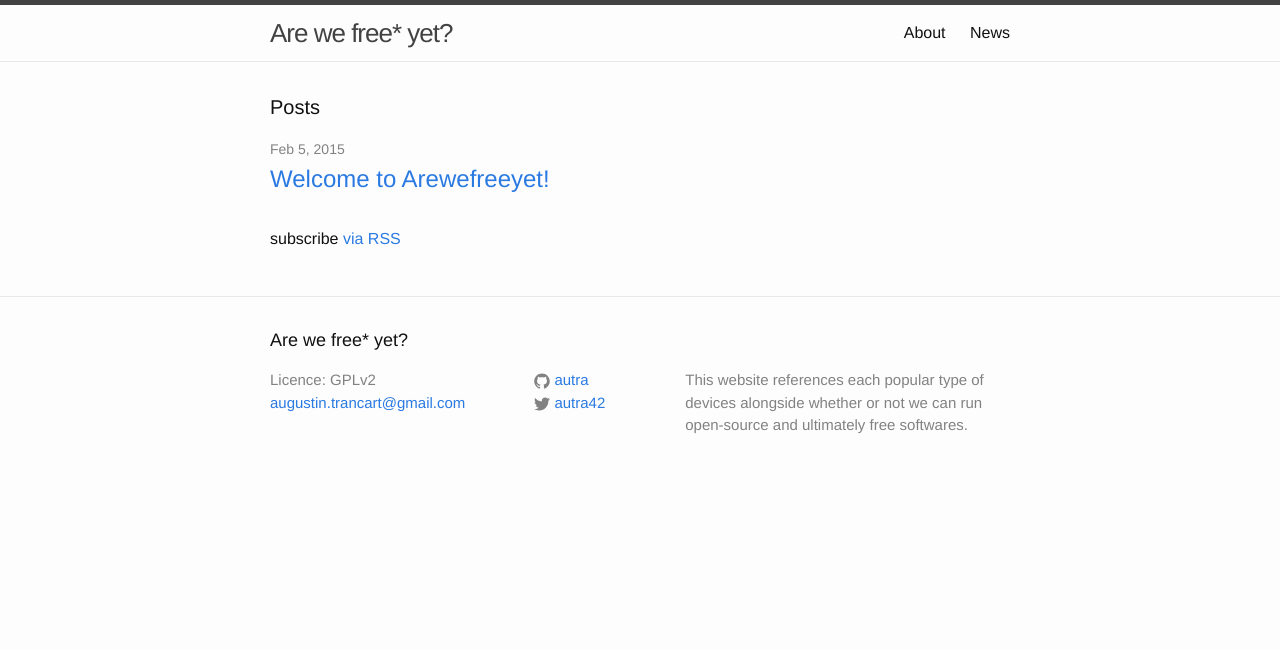
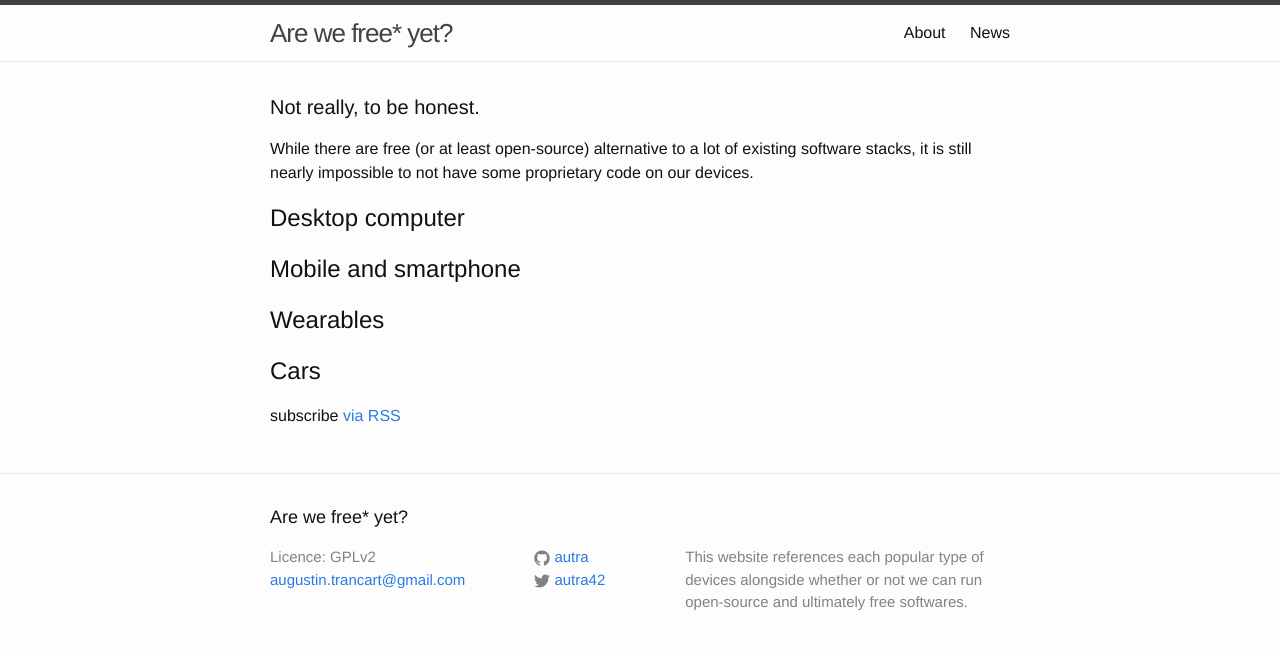
Before and after one commit to autra/arewefreeyet, a Jekyll site: the page built from index.html, in a window 1280 px wide. Shown: the top 649 px of the page. Built offline with Jekyll 4.4.1, drawn with Linux system fonts in a browser that asks for light colours.

Commit message:
skeleton for index

```diff
--- a/index.html
+++ b/index.html
@@ -4,19 +4,17 @@ layout: default
 
 <div class="home">
 
-  <h1 class="page-heading">Posts</h1>
+  <h1 class="page-heading">Not really, to be honest.</h1>
+  <p>While there are free (or at least open-source) alternative to a lot of existing software stacks,
+  it is still nearly impossible to not have some proprietary code on our devices.</p>
 
-  <ul class="post-list">
-    {% for post in site.posts %}
-      <li>
-        <span class="post-meta">{{ post.date | date: "%b %-d, %Y" }}</span>
+  <h2>Desktop computer</h2>
 
-        <h2>
-          <a class="post-link" href="{{ post.url | prepend: site.baseurl }}">{{ post.title }}</a>
-        </h2>
-      </li>
-    {% endfor %}
-  </ul>
+  <h2>Mobile and smartphone</h2>
+
+  <h2>Wearables</h2>
+
+  <h2>Cars</h2>
 
   <p class="rss-subscribe">subscribe <a href="{{ "/feed.xml" | prepend: site.baseurl }}">via RSS</a></p>
 
```
